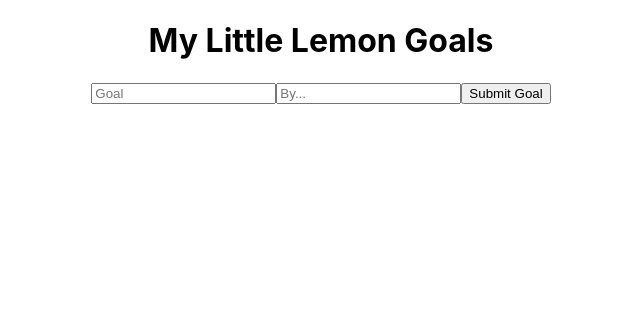
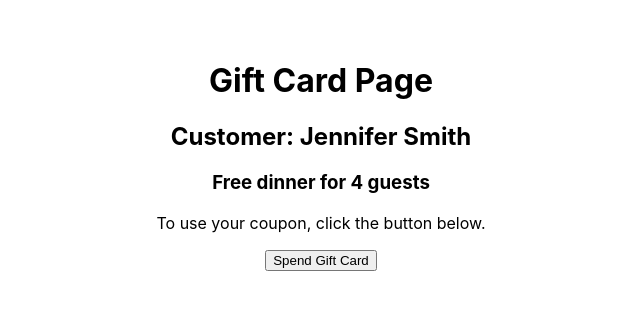
Before and after one commit to keenanbernard/Advanced-React-Labs, a React (Create React App) app: page / in a window 1280 px wide. Shown: the top 310 px of the page, without its empty margins (319-959 px from the left). Built offline with nearby package versions, Linux system fonts and the light colour scheme.

Commit message:
Week 2 - Completed Lab 1

```diff
--- a/src/App.js
+++ b/src/App.js
@@ -1,11 +1,12 @@
 import './App.css';
 import Goals from "./Components/Week 2/Lab 1 - useState Hook/GoalForm";
+import GiftCard from "./Components/Week 2/Lab 1 - useState Hook/GiftCard";
 
 
 function App() {
   return (
     <div className="App">
-      <Goals />
+      <GiftCard />
     </div>
   );
 }
--- /dev/null
+++ b/src/Components/Week 2/Lab 1 - useState Hook/GiftCard.js
@@ -0,0 +1,45 @@
+import { useState } from "react";
+
+const CouponForm = () => {
+  const [giftCard, setGiftCard] = useState(
+    {
+      firstName: "Jennifer",
+      lastName: "Smith",
+      text: "Free dinner for 4 guests",
+      valid: true,
+      instructions: "To use your coupon, click the button below.",
+    }
+  );
+
+  function spendGiftCard() {
+    setGiftCard( prevState => {
+      return {...prevState, text: "Your coupon has been used.", valid: false , instructions: "Please visit our restaurant to renew your gift card"}
+    });
+  }
+
+  return (
+    <div style={{padding: '40px'}}>
+      <h1>
+        Gift Card Page
+      </h1>
+      <h2>
+        Customer: {giftCard.firstName} {giftCard.lastName}
+      </h2>
+      <h3>
+        {giftCard.text}
+      </h3>
+      <p>
+        {giftCard.instructions}
+      </p>
+      {
+        giftCard.valid && (
+          <button onClick={spendGiftCard}>
+            Spend Gift Card
+          </button>
+        )
+      }
+    </div>
+  );
+}
+
+export default CouponForm;
```
